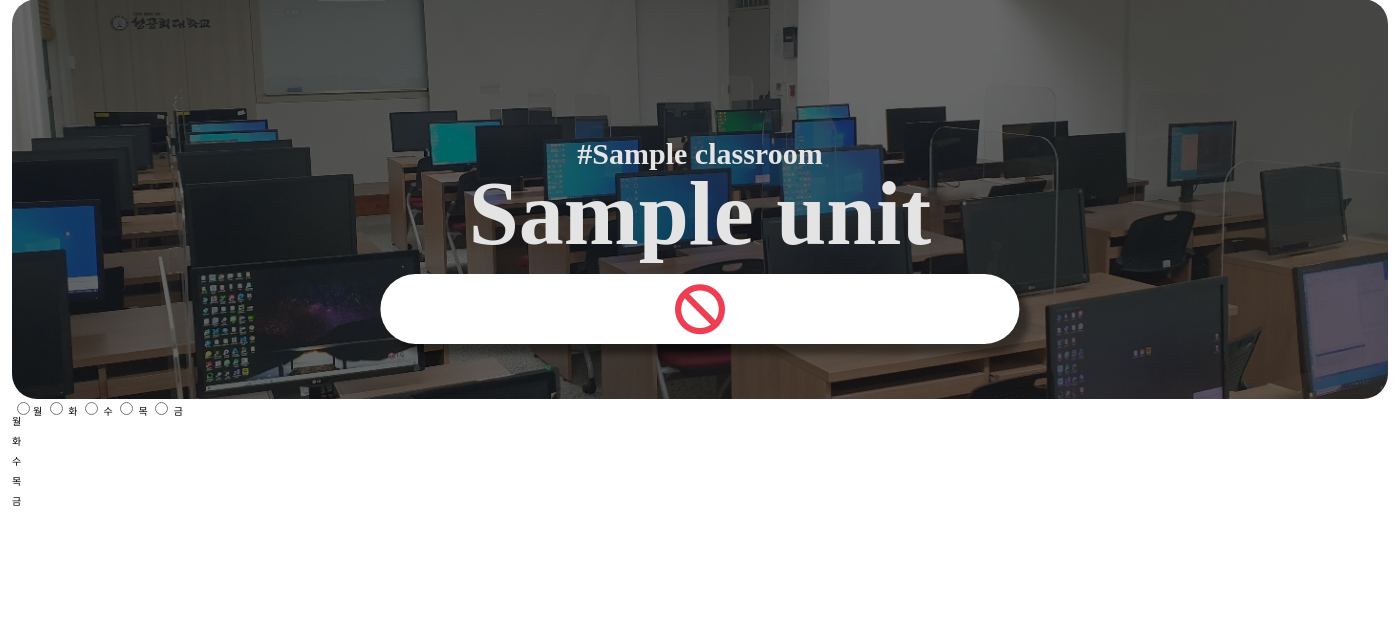
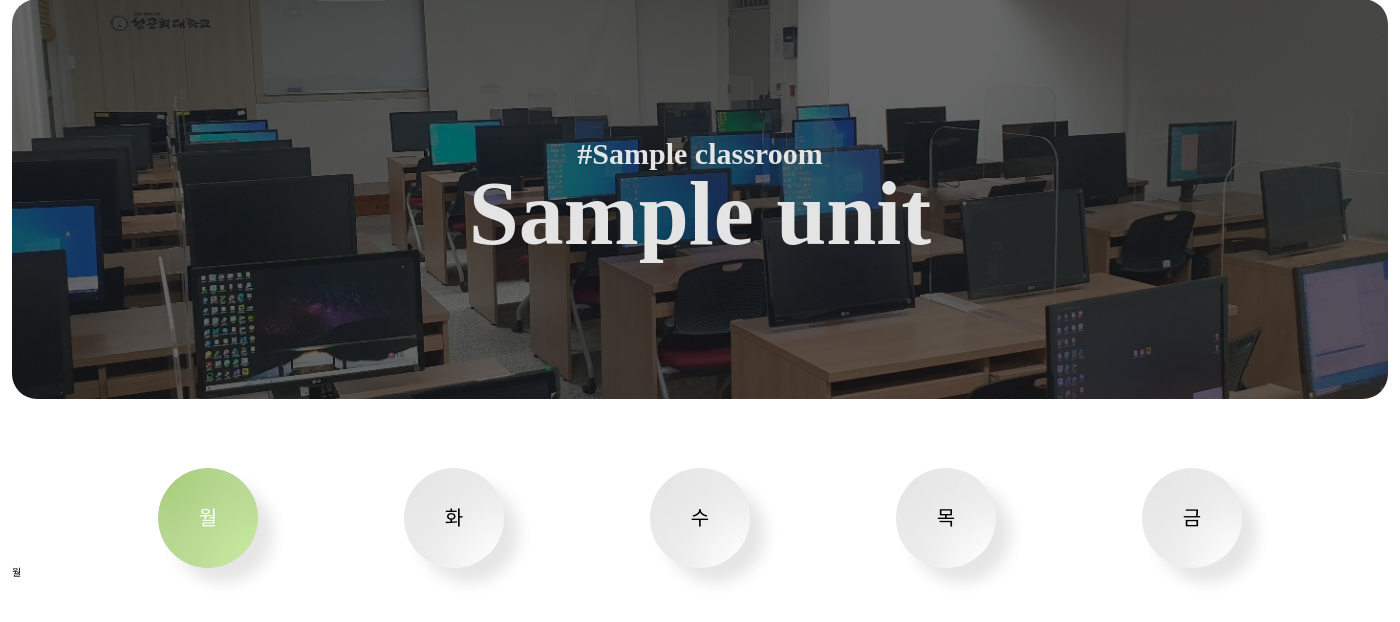
Before and after one commit to GraceKim527/SkhuGether, a Django app: template getherapp/templates/classroom.html in a window 1400 px wide. Shown: the part 101-723 px from the top of the page. Run offline with Django 4.2, Linux system fonts and the light colour scheme; the template is opened without the code that fills it: most values are stand-ins (such as "Sample title", 1, 10 or a date in 2020); some libraries are stand-ins or nearby versions.

Commit message:
ADD timetable

```diff
--- a/getherapp/static/css/build.css
+++ b/getherapp/static/css/build.css
@@ -918,7 +918,7 @@ a {
     font-size: 9rem;
 }
 .detail-status p{
-    font-size: 3rem;
+    font-size: 2.1rem;
 }
 .detail-status strong {
     background-color: var(--new-sub-color);
@@ -950,27 +950,51 @@ a {
     font-size: 5rem;
     color: #ee3e54;
 }
-/* .detail-status .fa-circle-check {
-    font-size: 5rem;
-    color: var(--new-sub-color);
-} */
 
-
-/* input[type="radio"] {
-    display:none;
+/* radio */
+.radio-container {
+    display: flex;
+    width: 100%;
+    justify-content: space-evenly;
+    align-items: center;
+    margin-top: 5%;
+}
+.radio-btn {
+    display: inline-block;
+    cursor: pointer;
+    width: 100px;
+    height: 100px;
+    border-radius: 50%;
+    font-size: 2rem;
+    overflow: hidden;
+    box-shadow: -15px -15px 15px rgba(255, 255, 255, 0.2),
+    15px 15px 15px rgba(0,0,0,0.1),
+    inset -50px -50px 50px rgba(255, 255, 255, 0.2),
+    inset 50px 50px 50px rgba(0,0,0,0.1);
 }
 
-label {
-    padding: 2em;
-    display: inline-block;
-    border: 1px solid grey;
+.radio-btn label {
+    display: flex;
+    height: 100%;
+    width: 100%;
     cursor: pointer;
+    border-radius: 50%;
+    justify-content: center;
+    align-items: center;
 }
 
-input[type="radio"]:checked + label {
-    background: grey;
+.radio-btn > input[type=radio] {
+    display: none;
+}
+
+.radio-btn > input[type=radio]:checked + label {
+    background: var(--new-sub-color);
     color: #fff;
-} */
+    box-shadow: -15px -15px 15px rgba(255, 255, 255, 0.2),
+    15px 15px 15px rgba(0,0,0,0.1),
+    inset -50px -50px 50px rgba(255, 255, 255, 0.2),
+    inset 50px 50px 50px rgba(0,0,0,0.1);
+}
 
 /* 모바일 버전 */
 @media (max-width: 1919px){
@@ -1061,6 +1085,11 @@ input[type="radio"]:checked + label {
     .dtlecture-title h1 {
         font-size: 7rem;
     }
+    .radio-btn {
+        width: 80px;
+        height: 80px;
+        font-size: 1.5rem;
+    }
 }
 
 @media (max-width: 550px){
@@ -1068,6 +1097,11 @@ input[type="radio"]:checked + label {
         width: 80%;
     }
     .detail-status p {
+        font-size: 1.5rem;
+    }
+    .radio-btn {
+        width: 60px;
+        height: 60px;
         font-size: 1.5rem;
     }
 }
@@ -1104,4 +1138,9 @@ input[type="radio"]:checked + label {
     .fd-head h1 {
         font-size: 2rem;
     }
+    .radio-btn {
+        width: 50px;
+        height: 50px;
+        font-size: 1.5rem;
+    }
 }
--- a/getherapp/templates/classroom.html
+++ b/getherapp/templates/classroom.html
@@ -15,34 +15,48 @@
       <h2>#{{ classroom.kwan_name }}</h2>
       <h1>{{ classroom.unit }}</h1>
     </div>
+    {% for classes in classes %}
+    {% if classroom.unit == classes.room_id.unit %}
+    {% if classes.date1 == now_weekday or classes.date2 == now_weekday %}
+    {% if now_time >= classes.time1 and classes.time2 >= now_time %}
     <div class="detail-status">
         <p><i class="fa-solid fa-ban"></i></p>
-        {% for classes in classes %}
-        {% if classroom.unit == classes.room_id.unit %}
-        {% if classes.date1 == now_weekday or classes.date2 == now_weekday %}
-        {% if now_time >= classes.time1 and classes.time2 >= now_time %}
+
         <p></i>현재 <strong>{{ classes.sub_id.name }}</strong> 강의 중입니다.</p>
-        {% endif %}
-        {% endif %}
-        {% endif %}
-    {% endfor %}
+
     </div>
+    {% endif %}
+    {% endif %}
+    {% endif %}
+{% endfor %}
   </div>
   <div class="detail-radio-header">
     <div class="radio-container">
-      <input type="radio" name="button" value="월" onchange="timetabletoggle()"><label for="월">월</label>
-      <input type="radio" name="button" value="회" onchange="timetabletoggle()">
-      <label for="화">화</label>
-      <input type="radio" name="button" value="수" onchange="timetabletoggle()">
-      <label for="수">수</label>
-      <input type="radio" name="button" value="목" onchange="timetabletoggle()">
-      <label for="목">목</label>
-      <input type="radio" name="button" value="금" onchange="timetabletoggle()">
-      <label for="금">금</label>
+      <div class="radio-btn">
+        <!-- onchange="timetabletoggle()" -->
+        <input type="radio" name="button" value="월" id="rdo-mon" checked>
+        <label for="rdo-mon" >월</label>
+      </div>
+      <div class="radio-btn">
+        <input type="radio" name="button" value="화" id="rdo-tue">
+        <label for="rdo-tue">화</label>
+      </div>
+      <div class="radio-btn">
+        <input type="radio" name="button" value="수" id="rdo-wed">
+        <label for="rdo-wed">수</label>
+      </div>
+      <div class="radio-btn">
+        <input type="radio" name="button" value="목" id="rdo-thu">
+        <label for="rdo-thu">목</label>
+      </div>
+      <div class="radio-btn">
+        <input type="radio" name="button" value="금" id="rdo-fri">
+        <label for="rdo-fri">금</label>
+      </div>
     </div>
   </div>
   <div class="detail-radio-container">
-    <div class="test">
+    <div class="test" id="mon" style="display: block;">
         월 <br>
         {% for classes in classes %}
         {% if classroom.unit == classes.room_id.unit %}
@@ -54,7 +68,7 @@
         <br>
     </div>
 
-    <div class="test ">
+    <div class="test" id="tue" style="display: none;">
         화 <br>
         {% for classes in classes %}
         {% if classroom.unit == classes.room_id.unit %}
@@ -66,7 +80,7 @@
         <br>
     </div>
 
-    <div class="test ">
+    <div class="test" id="wed" style="display: none;">
         수 <br>
         {% for classes in classes %}
         {% if classroom.unit == classes.room_id.unit %}
@@ -78,7 +92,7 @@
         <br>
     </div>
 
-    <div class="test ">
+    <div class="test" id="thu" style="display: none;">
         목 <br>
     {% for classes in classes %}
     {% if classroom.unit == classes.room_id.unit %}
@@ -90,7 +104,7 @@
     <br>
     </div>
 
-    <div class="test ">
+    <div class="test" id="fri" style="display: none;">
         금 <br>
         {% for classes in classes %}
         {% if classroom.unit == classes.room_id.unit %}
@@ -103,5 +117,6 @@
 
     </div>
   </div>
+<script src="https://code.jquery.com/jquery-3.6.1.min.js" integrity="sha256-o88AwQnZB+VDvE9tvIXrMQaPlFFSUTR+nldQm1LuPXQ=" crossorigin="anonymous"></script>
 <script src="{% static 'js/timetabletoggle.js' %}"></script>
 {% endblock %}
--- a/getherprj/settings.py
+++ b/getherprj/settings.py
@@ -122,7 +122,7 @@ AUTH_PASSWORD_VALIDATORS = [
 
 LANGUAGE_CODE = 'ko-kr'
 
-TIME_ZONE = 'Etc/GMT+4'
+TIME_ZONE = 'Asia/Seoul'
 
 # 'Canada/Eastern'
 
```
Also changed, not shown: getherapp/static/js/timetabletoggle.js (+57 -17 lines), getherapp/templates/class/jg_gwan.html (+0 -17 lines).
